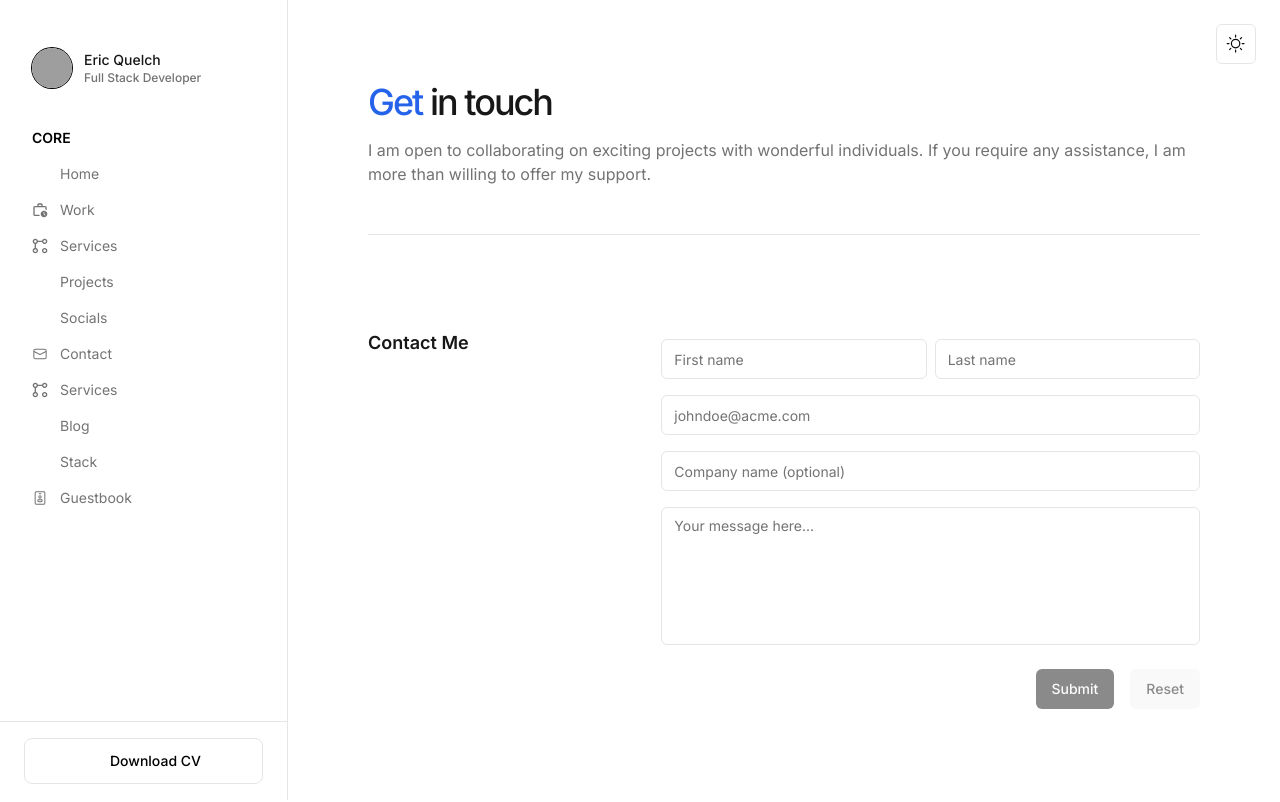
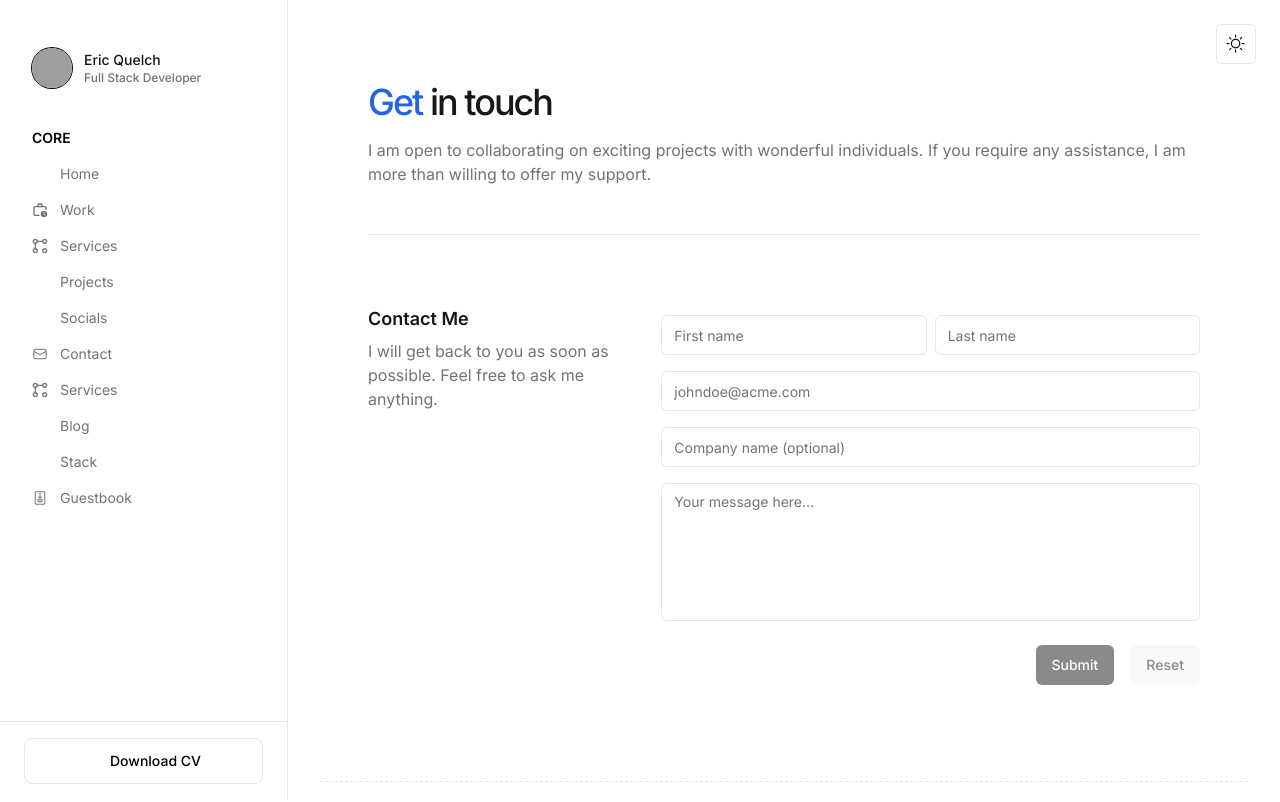
Before and after one commit to quelchx/portfolio, a Next.js app: page /contact in a window 1280 px wide. Shown: the top 802 px of the page. Built offline with nearby package versions, Linux system fonts and the light colour scheme; grey boxes are pictures that could not be loaded; some icons are missing.

Commit message:
css adjustments

```diff
--- a/app/(core)/contact/page.tsx
+++ b/app/(core)/contact/page.tsx
@@ -14,11 +14,17 @@ export default function Page() {
       <div className="px-12 pt-4 pb-12">
         <ContactHero />
 
-        <div className="mt-12 lg:mt-18 border-t dark:border-neutral-700 pt-12">
+        <div className="mt-12 lg:mt-18 border-t dark:border-neutral-700 lg:pt-6">
           <div className="grid grid-cols-1 lg:grid-cols-3 gap-12 items-start py-12">
-            <p className="text-lg font-semibold leading-6 text-neutral-900 dark:text-white group-hover:text-blue-400">
-              Contact Me
-            </p>
+            <div>
+              <p className="text-lg font-semibold leading-6 text-neutral-900 dark:text-white group-hover:text-blue-400">
+                Contact Me
+              </p>
+              <p className="mt-2 text-base text-neutral-500 dark:text-neutral-400">
+                I will get back to you as soon as possible. Feel free to ask me
+                anything.
+              </p>
+            </div>
             <ContactForm />
           </div>
         </div>
--- a/app/globals.css
+++ b/app/globals.css
@@ -214,7 +214,6 @@
   -ms-text-size-adjust: 100%;
   -webkit-text-size-adjust: 100%;
   margin: 0;
-
   font-family: -apple-system, BlinkMacSystemFont, "Segoe UI", "Noto Sans",
     Helvetica, Arial, sans-serif, "Apple Color Emoji", "Segoe UI Emoji";
   font-size: 16px;
--- a/app/page.tsx
+++ b/app/page.tsx
@@ -20,9 +20,9 @@ const TreeCanvas = dynamic(
 
 export default function Home() {
   return (
-    <section className="flex flex-col space-y-12">
-      <div className="flex flex-col lg:flex-row items-center w-full px-4 gap-2">
-        <div className="flex flex-col space-y-4 container px-8 py-16">
+    <section className="flex flex-col lg:space-y-12">
+      <div className="px-12 flex flex-col lg:flex-row items-center w-full gap-2">
+        <div className="flex flex-col space-y-4 w-full py-16">
           <div className="flex flex-col space-y-6 text-neutral-900 dark:text-neutral-300 dark:hover:text-blue-300 hover:text-blue-600 transition-all duration-300">
             <h1 className="text-[5em] font-extrabold text-left tracking-[-2px] leading-[0.7em]">
               Eric
@@ -69,7 +69,7 @@ export default function Home() {
         </div>
       </div>
       {/* services overview */}
-      <div className="px-12 py-4 mx-auto">
+      <div className="px-12 py-4">
         <ServicesHero />
         <div className="border-t border-dashed dark:border-neutral-700 pt-6 mt-4">
           <Text>
@@ -89,7 +89,7 @@ export default function Home() {
         </div>
       </div>
       {/* latest articles */}
-      <div className="px-12 pt-4 pb-12 mx-auto">
+      <div className="px-12 pt-10 lg:pt-4 pb-12 mx-auto">
         <Heading>
           <span className="text-blue-600 dark:text-blue-500">Latest </span>
           Articles
--- a/components/base/shell.tsx
+++ b/components/base/shell.tsx
@@ -1,8 +1,8 @@
-import { ModeToggle } from "./mode-toggle";
+import { Layout } from "./layout";
 import { DownloadCV } from "./download-cv";
 import { AvatarCard } from "./avatar-card";
 import { PageLinks } from "./page-links";
-import { Layout } from "./layout";
+import { ModeToggle } from "./mode-toggle";
 
 export const Shell = (props: { children: React.ReactNode }) => {
   return (
@@ -10,7 +10,6 @@ export const Shell = (props: { children: React.ReactNode }) => {
       <div className="fixed top-6 right-6">
         <ModeToggle />
       </div>
-
       <div className="z-50 hidden bg-white dark:bg-neutral-900 lg:flex md:w-72 md:flex-col md:fixed md:inset-y-0">
         <div className="flex flex-col flex-1 relative min-h-0 border-r bg-white dark:bg-neutral-900 dark:border-neutral-700">
           <div className="flex flex-col flex-1 pt-12 pb-4 overflow-y-auto">
--- a/components/partials/home/latest-posts.tsx
+++ b/components/partials/home/latest-posts.tsx
@@ -16,7 +16,7 @@ export function LatestPosts() {
     );
 
   return query.data ? (
-    <ul className="grid md:grid-cols-2 mt-4 gap-12 gap-y-24 gap-x-6 border-t border-dashed dark:border-neutral-700 pt-12 pb-6">
+    <ul className="grid md:grid-cols-2 mt-4 gap-12 lg:gap-y-24 gap-x-6 border-t border-dashed dark:border-neutral-700 pt-12 pb-6">
       {query.data?.slice(0, 2).map((article) => (
         <ArticleSnippet key={article.title} {...article} />
       ))}
--- a/components/partials/services/service-card.tsx
+++ b/components/partials/services/service-card.tsx
@@ -11,7 +11,7 @@ import type { ServiceProps } from "@/constants";
 
 export function ServiceCard(props: ServiceProps) {
   return (
-    <div className="grid grid-cols-1 lg:grid-cols-3 gap-x-12 gap-y-6 items-start p-12 mt-12  bg-neutral-100 dark:bg-neutral-800 rounded-2xl">
+    <div className="grid grid-cols-1 lg:grid-cols-3 gap-x-8 gap-y-6 items-start p-12 mt-12  bg-neutral-100 dark:bg-neutral-800 rounded-2xl">
       <p className="text-lg font-semibold leading-6 text-blue-500 dark:text-blue-400 group-hover:text-blue-400">
         {props.skill}
       </p>
```
Also changed, not shown: hooks/useColor.ts (added, +17 -0 lines).
